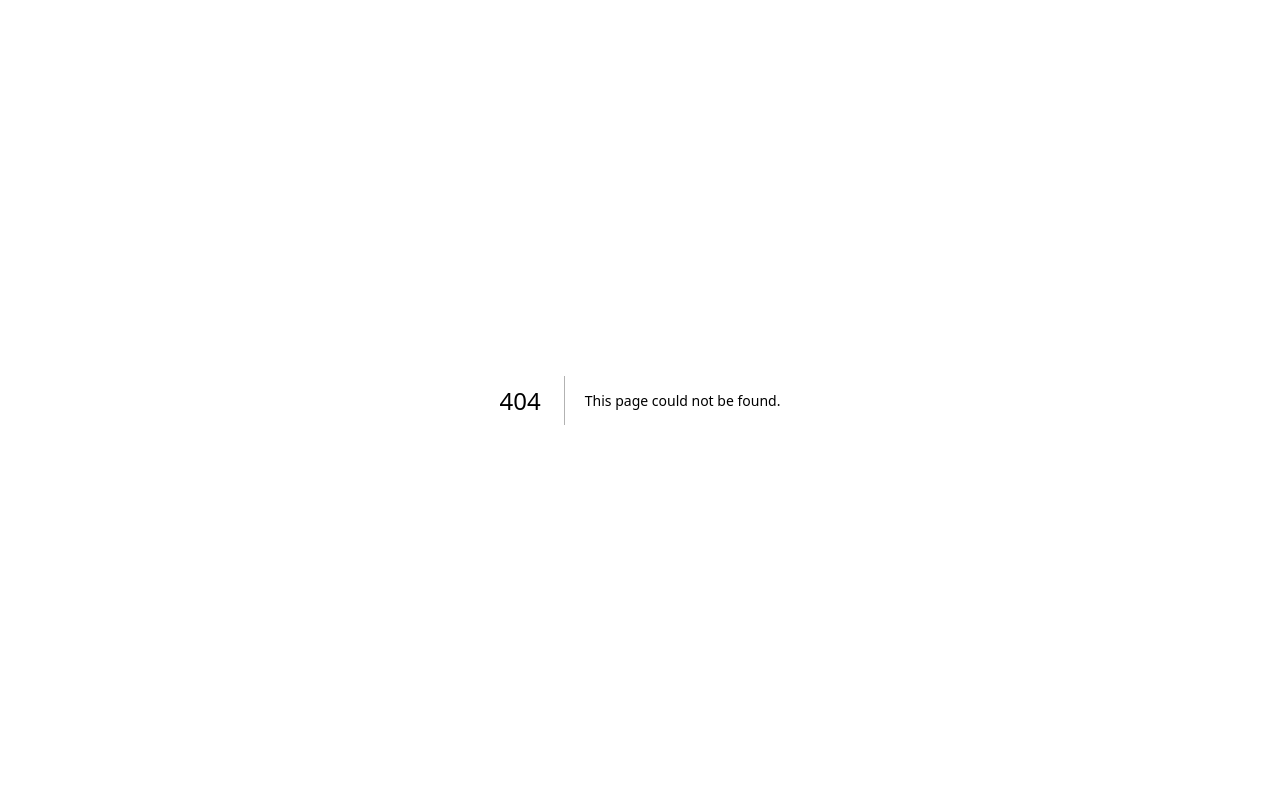
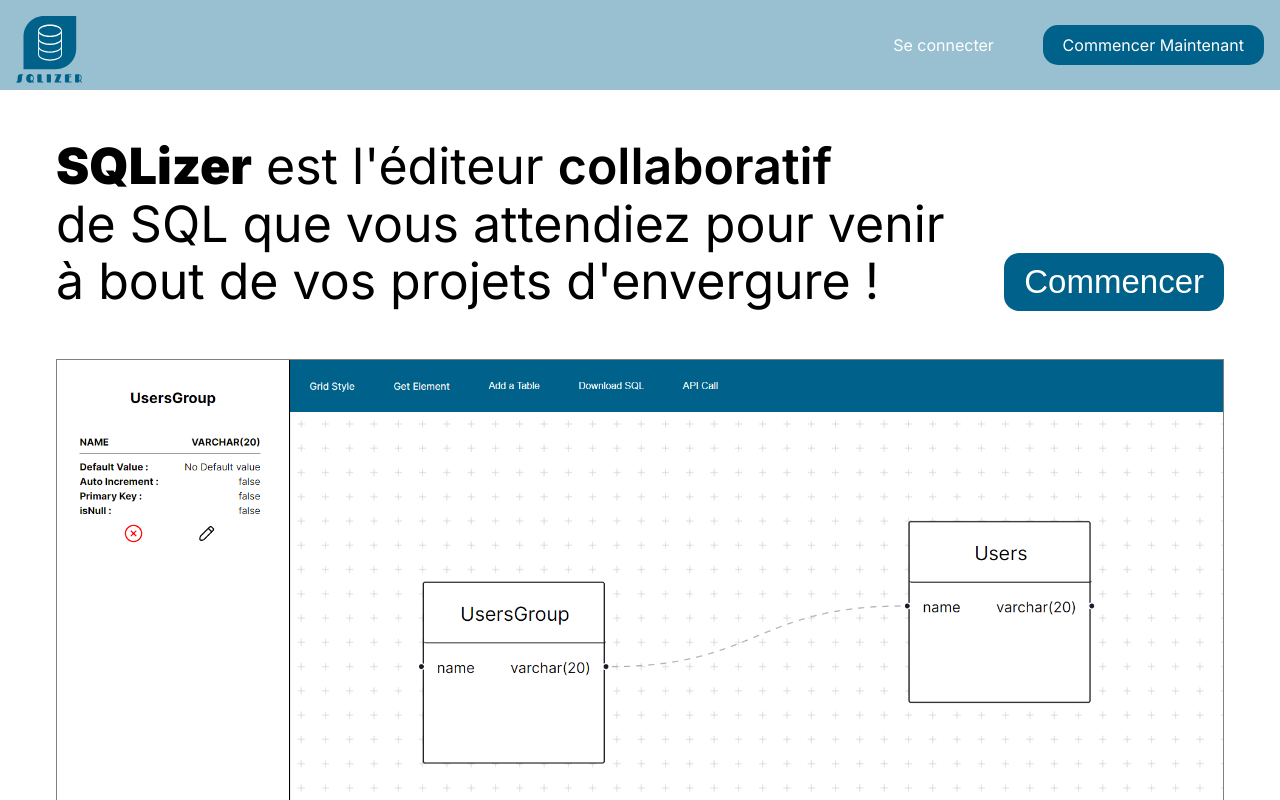
Before and after one commit to TriauNicolas/SQLizer, a Next.js app: page /home in a window 1280 px wide. Before the commit this address had no page. Shown: the top 800 px of the page. Built offline with nearby package versions, Linux system fonts and the light colour scheme.

Commit message:
Added Homepage

```diff
--- /dev/null
+++ b/app/home/page.tsx
@@ -0,0 +1,87 @@
+"use client"
+
+import React from "react"
+import "@/styles/home.css"
+import canvasDemo from '../../public/canvas.png';
+import logo from '../../public/logo.svg';
+import Image from "next/image"
+
+const Home = () => {
+    return (
+        <div className="body">
+            <header>
+                <div className="logo-holder">
+                <Image
+                    src={logo}
+                    priority
+                    alt="Logo"
+                    className="logo"
+                />
+                </div>
+                <div className="navbar">
+                    <div className="item"><a className="link" href="/login">Se connecter</a></div>
+                    <div className="item alt"><a className="link" href="/register">Commencer Maintenant</a></div>
+                </div>
+            </header>
+            <main>
+                <section id="section-1">
+                    <div className="wrap">
+                        <h1><span className="american">SQLizer</span> est l&apos;éditeur <span className="fat">collaboratif</span> <br/>de SQL que vous attendiez pour venir <br/>à bout de vos projets d&apos;envergure !
+                            <button className="cta"><a href="/register">Commencer</a></button>
+                        </h1>
+                            <Image
+                                src={canvasDemo}
+                                priority
+                                alt="Demo"
+                                className="demo"
+                            />
+                        <p className="accroche">Rejoignez-nous dès maintenant et augmentez votre productivité !</p>
+                    </div>
+                </section>
+                <section id="section-2">
+                    <div className="wrap">
+                        <h2>Vous ne <span className="fat">confondrez plus</span> les clées <br/><span className="fat">Primaires</span> et <span className="fat">Secondaires</span> <br/>en un seul clin d&apos;oeil</h2>
+                        <div className="wrapper">
+                            <p className="side">
+                                Grâce à l&apos;interface graphique de <span className="fat">SQLizer</span>, les tables et leurs dépendences deviennent simple et compréhensibles rapidement
+                                <button className="cta"><a href="/register">C&apos;est parti</a></button>
+                            </p>
+                            <Image
+                                src={canvasDemo}
+                                priority
+                                alt="Demo"
+                            />
+                        </div>
+                    </div>
+                </section>
+                <section id="section-3">
+                    <div className="wrap">
+                        <h2><span className="fat">Accélérez</span> et <span className="fat">améliorez</span> la conception <br/>de votre <span className="american">database</span></h2>
+                        <div className="wrapper">
+                            <Image
+                                src={canvasDemo}
+                                priority
+                                alt="Demo"
+                            />
+                            <p className="side alt">
+                                Grâce à l&apos;interface graphique de <span className="fat">SQLizer</span>, les erreurs et possibles optimisations sautent littérallement aux yeux !
+                                <button className="cta"><a href="/register">Je me lance</a></button>
+                            </p>
+                        </div>
+                        <div className="box">
+                            <p>Commencez à <span className="fat">concevoir</span> <br/>votre database <br/>avec <span className="american">SQLizer</span></p>
+                            <button className="cta"><a href="/register">Créer un compte</a></button>
+                        </div>
+                    </div>
+                </section>
+            </main>
+            <footer>
+
+            </footer>
+        </div>
+
+    )
+}
+
+
+export default Home
--- a/middleware.ts
+++ b/middleware.ts
@@ -8,6 +8,7 @@ export default async function middleware(req: NextRequest) {
   const routeList: { url: string, mustBeConnected: boolean }[] = [
     {url: '/register', mustBeConnected: false},
     {url: '/login', mustBeConnected: false},
+    // {url: '/home', mustBeConnected: false},
   ]
 
   const httpProtocol = req.headers.get('referer')?.split('://')[0] ? req.headers.get('referer')?.split('://')[0] + '://' : 'http://';
--- /dev/null
+++ b/src/styles/home.css
@@ -0,0 +1,213 @@
+.body {
+    margin: 0;
+
+    h1 {
+        font-size: 50px;
+		margin-bottom: 2rem;
+    }
+
+    h2 {
+        font-size: 50px;
+    }
+
+    .fat {
+        font-weight: 600;
+    }
+
+    .american {
+        font-weight: 900;
+    }
+
+    header {
+        padding: 1rem;
+        padding-bottom: 0;
+        background: #99C0D0;
+        display: flex;
+
+        .logo-holder {
+            margin-right: 65%;
+
+            .logo {
+                height: 70px;
+                width: 66px;
+            }
+        }
+
+        .navbar {
+            margin-top: -1rem;
+            width: 100%;
+            display: flex;
+            justify-content: space-between;
+            align-items: center;
+
+            .item {
+
+
+                .link {
+                    color: white;
+                    text-decoration: none;
+
+                    &:hover {
+                        text-decoration: underline;
+                    }
+                }
+
+                &.alt {
+                    background-color: #00618A;
+                    padding: 10px 20px;
+                    border-radius: 15px;
+                    transition-duration: 300ms;
+
+                    &:hover {
+                        background-color: white;
+
+                        .link {
+                            color: #00618A;
+                        }
+                    }
+                }
+            }
+        }
+    }
+
+
+    footer {
+        max-width: 1200px;
+        padding: 1rem;
+
+        display: none;
+    }
+
+    main {
+
+        section {
+            min-height: 100vh;
+			padding-top: 2rem;
+
+            .wrap {
+                max-width: 1200px;
+                padding: 1rem;
+                margin: 0 auto;
+            }
+
+            &#section-1 {
+                background: white;
+            }
+
+            &#section-2 {
+                background: #99C0D0;
+            }
+
+            &#section-3 {
+                background: #D9D9D9;
+            }
+
+            h1, h2 {
+                font-weight: 400;
+                position: relative;
+                line-height: 115%;
+            }
+
+            p {
+                font-size: 20px;
+            }
+
+            button.cta {
+                position: absolute;
+                right: 0;
+                bottom: 0;
+                border: none;
+                background-color: #00618A;
+                padding: 10px 20px;
+                border-radius: 15px;
+                transition-duration: 300ms;
+                font-size: 33px;
+
+                a {
+                    color: white;
+                    text-decoration: none;
+                }
+
+                &:hover {
+                    background-color: #99C0D0;
+
+                    a {
+                        color: #00618A;
+                        text-decoration: underline;
+                    }
+                }
+            }
+
+            img {
+                max-width: 100%;
+                margin-top: 2rem;
+				width: 100%;
+				margin-top: 1rem;
+				height: auto;
+				aspect-ratio: 16/9;
+				border: 1px solid grey;
+            }
+
+            .accroche {
+                text-align: center;
+                font-size: 26px;
+				margin: 2rem 0;
+            }
+
+            .wrapper {
+				margin-top: 5rem;
+                display: flex;
+
+                .side {
+                    position: relative;
+                    max-width: 25%;
+                    padding-right: 2rem;
+                    height: 100%;
+					margin-top: 1rem;
+
+                    .fat {
+                        font-weight: 600;
+                    }
+
+                    button.cta {
+                        bottom: -75%;
+                        left: 0;
+
+                        &:hover {
+                            background-color: white;
+                        }
+                    }
+
+                    &.alt {
+                        padding-right: 0;
+                        margin-left: 2rem;
+                    }
+                }
+            }
+
+            .box {
+                margin-top: 75px;
+                border-radius: 25px;
+                background: #99C0D0;
+                position: relative;
+
+                p {
+                    padding: 20px;
+                    display: block;
+                    font-size: 40px;
+                }
+
+                button.cta {
+                    top: 50%;
+                    bottom: unset;
+                    right: 5%;
+                    transform: translateY(-50%);
+
+                    &:hover {
+                        background-color: white;
+                    }
+                }
+            }
+        }
+    }
+}
```
Also changed, not shown: public/canvas.png (added), public/logo.svg (added).
